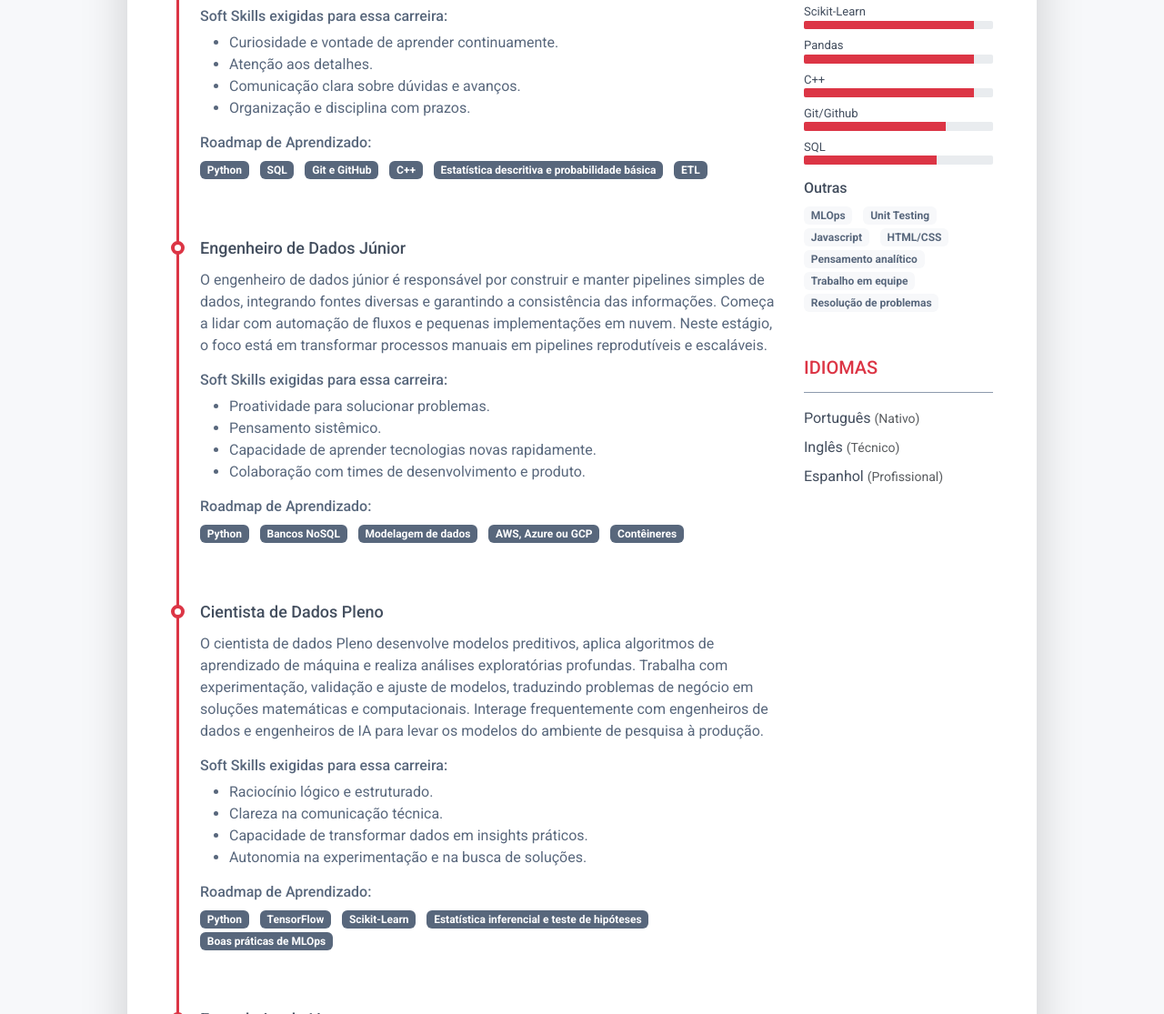
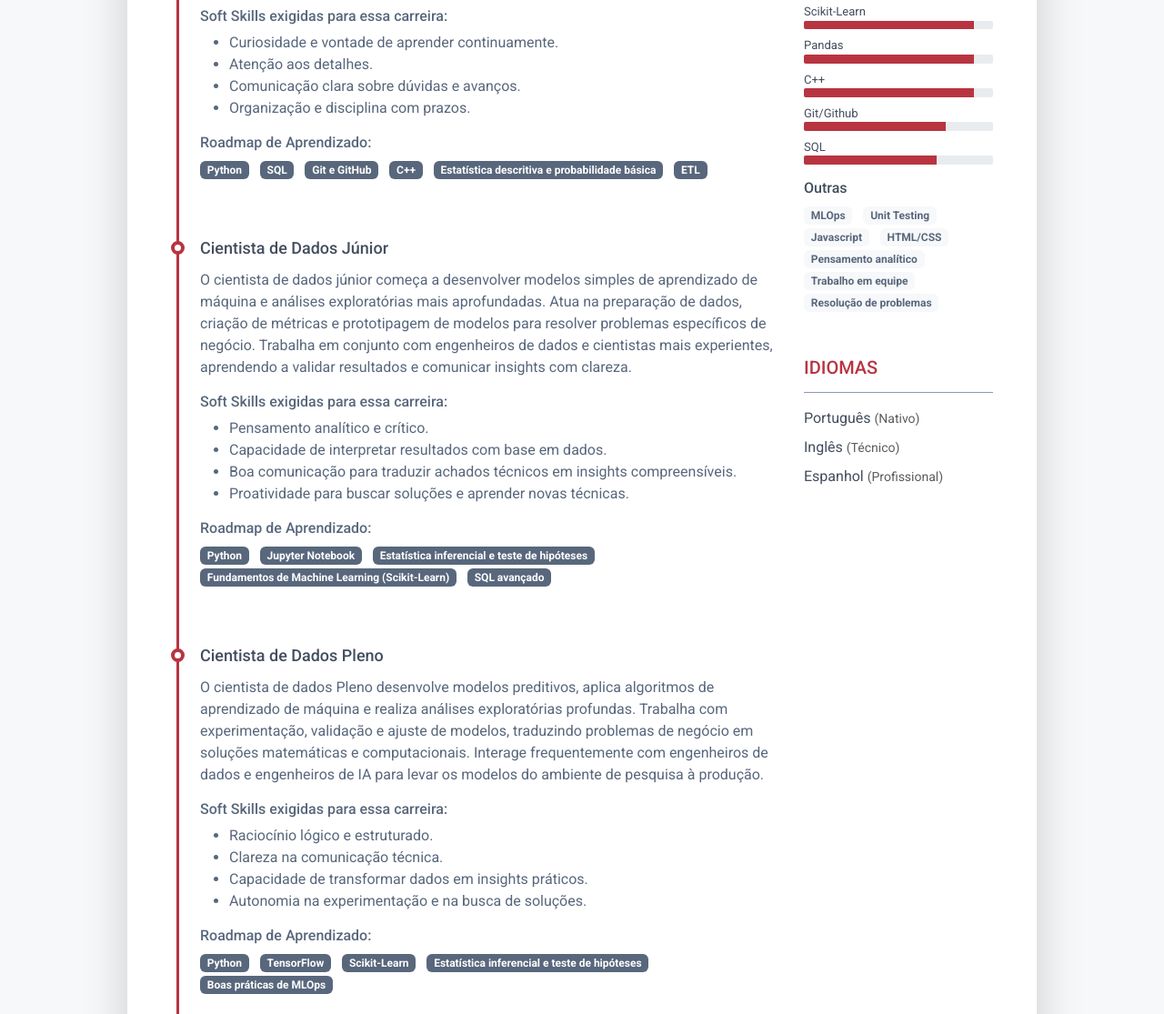
Before and after one commit to Gustavo-michel/Mapa-de-Carreira, a plain HTML site: page index.html in a window 1280 px wide. Shown: the part 866-1981 px from the top of the page at 91% size. Drawn offline with Linux system fonts and the light colour scheme.

Commit message:
final adjusts

```diff
--- a/index.html
+++ b/index.html
@@ -32,20 +32,19 @@
 								<ul class="list-unstyled">
 									<li class="mb-2">
 										<a class="text-link" href="#">
-											<i class="far fa-envelope fa-fw me-2" data-fa-transform="grow-3"></i>Gustavomichelads@gmail.com
+											<i class="far fa-envelope fa-fw me-2" data-fa-transform="grow-3"></i>gustavomichelads@gmail.com
 										</a>
 									</li>
 								</ul>
 							</div>
 							<div class="secondary-info col-auto mt-2">
 								<ul class="resume-social list-unstyled">
-									<li class="mb-3"><a class="text-link" href="#">
+									<li class="mb-3"><a class="text-link" href="https://linkedin.com/in/gustavo-michel-araujo" target="_blank">
 											<span class="fa-container text-center me-2">
-												<i
-													class="fab fa-linkedin-in fa-fw"></i></span>linkedin.com/in/gustavo-michel-araujo/</a>
+												<i class="fab fa-linkedin-in fa-fw"></i></span>linkedin.com/in/gustavo-michel-araujo/</a>
 									</li>
 									<li class="mb-3">
-										<a class="text-link" href="#">
+										<a class="text-link" href="https://github.com/Gustavo-michel" target="_blank">
 											<span class="fa-container text-center me-2">
 												<i class="fab fa-github-alt fa-fw"></i></span>github.com/Gustavo-michel
 										</a>
@@ -120,19 +119,19 @@
 
 										<div class="resume-timeline-item-header mb-2">
 											<div class="d-flex flex-column flex-md-row">
-												<h3 class="resume-position-title font-weight-bold mb-1">Engenheiro de Dados Júnior</h3>
+												<h3 class="resume-position-title font-weight-bold mb-1">Cientista de Dados Júnior</h3>
 											</div>
 										</div>
 										<div class="resume-timeline-item-desc">
-											<p>O engenheiro de dados júnior é responsável por construir e manter pipelines simples de dados, integrando fontes diversas e garantindo a consistência das informações. Começa a lidar com automação de fluxos e pequenas implementações em nuvem. Neste estágio, o foco está em transformar processos manuais em pipelines reprodutíveis e escaláveis.</p>
+											<p>O cientista de dados júnior começa a desenvolver modelos simples de aprendizado de máquina e análises exploratórias mais aprofundadas. Atua na preparação de dados, criação de métricas e prototipagem de modelos para resolver problemas específicos de negócio. Trabalha em conjunto com engenheiros de dados e cientistas mais experientes, aprendendo a validar resultados e comunicar insights com clareza.</p>
 											<h4 class="resume-timeline-item-desc-heading font-weight-bold">
 												Soft Skills exigidas para essa carreira:
 											</h4>
 											<ul>
-												<li>Proatividade para solucionar problemas.</li>
-												<li>Pensamento sistêmico.</li>
-												<li>Capacidade de aprender tecnologias novas rapidamente.</li>
-												<li>Colaboração com times de desenvolvimento e produto.</li>
+												<li>Pensamento analítico e crítico.</li>
+												<li>Capacidade de interpretar resultados com base em dados.</li>
+												<li>Boa comunicação para traduzir achados técnicos em insights compreensíveis.</li>
+												<li>Proatividade para buscar soluções e aprender novas técnicas.</li>
 											</ul>
 											<h4 class="resume-timeline-item-desc-heading font-weight-bold">
 												Roadmap de Aprendizado:</h4>
@@ -140,13 +139,13 @@
 												<li class="list-inline-item"><span
 														class="badge bg-secondary badge-pill">Python</span></li>
 												<li class="list-inline-item"><span
-														class="badge bg-secondary badge-pill">Bancos NoSQL</span></li>
+														class="badge bg-secondary badge-pill">Jupyter Notebook</span></li>
 												<li class="list-inline-item"><span
-														class="badge bg-secondary badge-pill">Modelagem de dados</span></li>
+														class="badge bg-secondary badge-pill">Estatística inferencial e teste de hipóteses</span></li>
 												<li class="list-inline-item"><span
-														class="badge bg-secondary badge-pill">AWS, Azure ou GCP</span></li>
+														class="badge bg-secondary badge-pill">Fundamentos de Machine Learning (Scikit-Learn)</span></li>
 												<li class="list-inline-item"><span
-														class="badge bg-secondary badge-pill">Contêineres</span></li>
+														class="badge bg-secondary badge-pill">SQL avançado</span></li>
 											</ul>
 										</div>
 
```
Also changed, not shown: assets/css/bootstrap-6.css.
